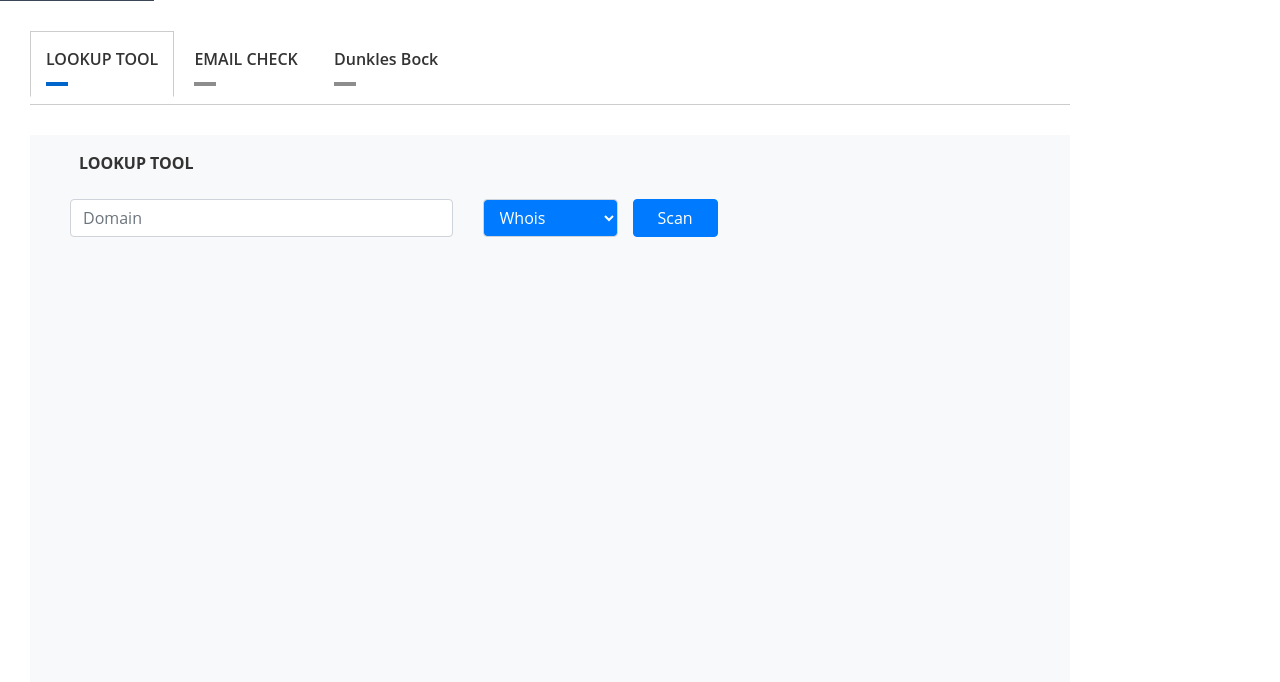
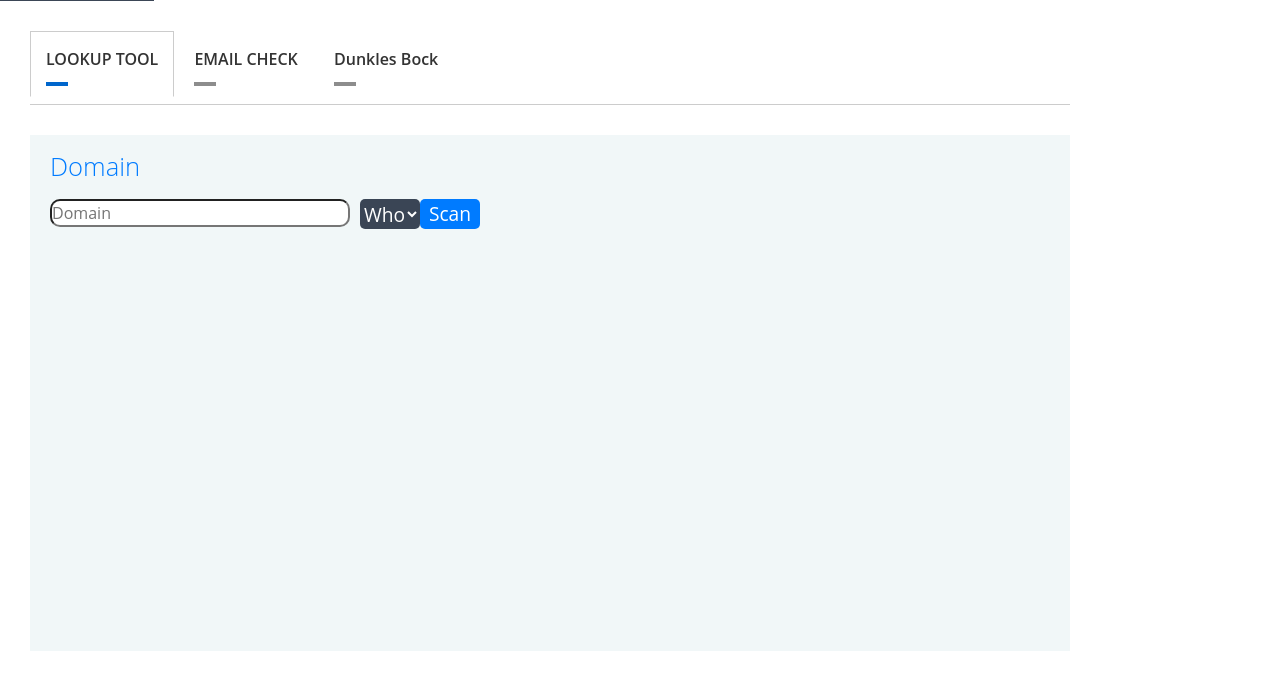
Before and after one commit to Nedu-ds/seguridad_informatica, a Flask app: page /spam in a window 1280 px wide. Shown: the part 849-1531 px from the top of the page. Run offline with Flask 2, Linux system fonts and the light colour scheme; the visitor is signed in with stand-in values (Sample User, id 1); some libraries are stand-ins or nearby versions; some web fonts are replaced.

Commit message:
Upgrade spam.html

```diff
--- a/static/css/spam.css
+++ b/static/css/spam.css
@@ -83,3 +83,44 @@
   .tabset {
     max-width: 65em;
   }
+
+  .conteiner{
+      background-color: rgb(241, 247, 248);
+      padding-top: 20px;
+      padding-left: 20px;
+  }
+  .domain p{
+      font-size: 1.6rem;
+      margin-bottom: 20px;
+      color: #007bff;
+
+  }
+  .search{
+    display:flex;
+  }
+
+  .input-domain{
+    height: 28px;
+    width: 300px;
+    border-radius: 10px;
+    margin-right: 10px;
+  }
+
+  .option-button{
+    background-color: #2a3647ea;
+    color: white;
+    width: 60px;
+    height: 30px;
+    border-radius: 5px ;
+    font-size: 1.2rem;
+    border: 0px;
+}
+  .scan-button{
+      background-color: #007bff;
+      color: white;
+      width: 60px;
+      height: 30px;
+      border-radius: 5px ;
+      font-size: 1.2rem;
+      border: 0px;
+  }
--- a/templates/base.html
+++ b/templates/base.html
@@ -59,20 +59,18 @@
                   <section id="marzen" class="tab-panel">
 
                     <form  method="POST">
-                        <div class="conteiner p-3 mb-2 bg-light text-black w-100 pl-2 ">
-                            <div class="row pb-2">
-                                <p class="dns font-weight-bold pl-5">LOOKUP TOOL</p>
+                        <div class="conteiner">
+                            <div class="domain">
+                                <p>Domain</p>
                             </div>
-                            <div class= "row pl-4 pr-4">
+                            <div class= "search">
                                 <input type="hidden" name="csrf_token" value="{{csrf_token()}}"/>
-                                {% from "_macro.html" import render_field %}
-                                <div class="col-5">
-                                    {{render_field(form.domain, class="form-control mb-2 mr-sm-2", placeholder="Domain")}}
-                                </div>
-                                <div class="col-2">
-                                    {{render_field(form.option, class="form-control mb-2 mr-sm-2 bg-primary text-white", placeholder="Domain")}}
-                                </div>
-                                <button type="submit" class="btn btn-primary mb-2 pl-4 pr-4">Scan</button>
+                                <input type="text" class="input-domain">
+
+                                <!-- {% from "_macro.html" import render_field %}
+                                {{render_field(form.domain, class="input-domain", placeholder="Domain")}}
+                                {{render_field(form.option, class="option-button", placeholder="Domain")}} -->
+                                <button type="submit" class="scan-button">Scan</button>
                             </div>
                             {% with messages = get_flashed_messages(with_categories=true) %}
                             {% if messages %}
--- a/templates/spam.html
+++ b/templates/spam.html
@@ -1,6 +1,7 @@
 {% extends 'base.html'%}
 {%block title%}{{title}}{%endblock%}
 {%block content%}
+<link rel="stylesheet" href="../static/css/table.css">
 <link rel="stylesheet" href="../static/css/table.css">
 <div class="tabset">
     <!-- Tab 1 -->
@@ -17,20 +18,18 @@
       <section id="marzen" class="tab-panel">
 
         <form  method="POST">
-            <div class="conteiner p-3 mb-2 bg-light text-black w-100 pl-2 ">
-                <div class="row pb-2">
-                    <p class="dns font-weight-bold pl-5">LOOKUP TOOL</p>
+            <div class="conteiner">
+                <div class="domain">
+                    <p>Domain</p>
                 </div>
-                <div class= "row pl-4 pr-4">
+                <div class= "search">
                     <input type="hidden" name="csrf_token" value="{{csrf_token()}}"/>
+                    <!-- <input type="text" class="input-domain"> -->
+
                     {% from "_macro.html" import render_field %}
-                    <div class="col-5">
-                        {{render_field(form.domain, class="form-control mb-2 mr-sm-2", placeholder="Domain")}}
-                    </div>
-                    <div class="col-2">
-                        {{render_field(form.option, class="form-control mb-2 mr-sm-2 bg-primary text-white", placeholder="Domain")}}
-                    </div>
-                    <button type="submit" class="btn btn-primary mb-2 pl-4 pr-4">Scan</button>
+                    {{render_field(form.domain, class="input-domain", placeholder="Domain")}}
+                    {{render_field(form.option, class="option-button", placeholder="Domain")}}
+                    <button type="submit" class="scan-button">Scan</button>
                 </div>
                 {% with messages = get_flashed_messages(with_categories=true) %}
                 {% if messages %}
@@ -57,6 +56,4 @@
       </section>
     </div>
 </div>
-
-
 {%endblock%}
```
